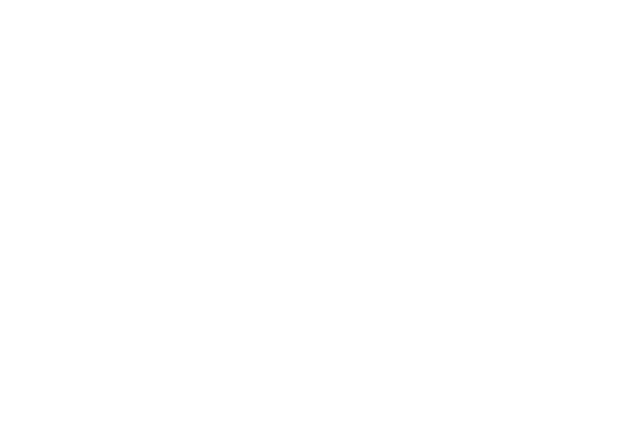
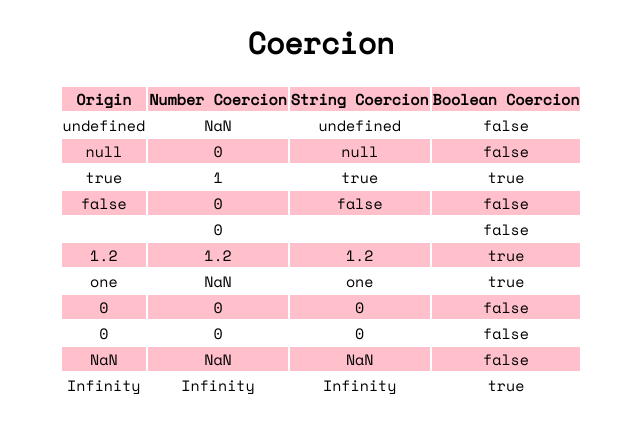
Before and after one commit to misterussell/js-coercion-table, a plain HTML site: page index.html in a window 1280 px wide. Shown: the whole page, without its empty margins (319-959 px from the left). Drawn offline with nearby package versions, Linux system fonts and the light colour scheme.

Commit message:
table generator added

```diff
--- a/index.html
+++ b/index.html
@@ -3,8 +3,32 @@
   <head>
     <meta charset="utf-8">
     <title>Coercion Examples</title>
+    <link rel="stylesheet" href="main.css" media="screen" title="no title">
+    <link href="https://fonts.googleapis.com/css?family=Space+Mono" rel="stylesheet">
+
   </head>
   <body>
-
+    <h1>Coercion</h1>
+    <script src="main.js"></script>
   </body>
 </html>
+
+
+<!-- // undefined
+// null
+// true
+// false
+// ""
+// "1.2"
+// "one"
+// 0
+// -0
+// NaN
+// Infinity
+// -Infinity
+// 1
+// {}
+// []
+// [12]
+// ['something']
+// function(){} -->
--- /dev/null
+++ b/main.css
@@ -0,0 +1,17 @@
+body {
+  font-size: 15px;
+  text-align: center;
+  font-family: 'Space Mono', monospace;
+}
+
+table {
+  margin: 0 auto;
+}
+
+th {
+
+}
+
+tr:nth-child(2n + 1) {
+  background: pink;
+}
--- a/main.js
+++ b/main.js
@@ -1,18 +1,8 @@
-  // undefined
-  // null
-  // true
-  // false
-  // ""
-  // "1.2"
-  // "one"
-  // 0
-  // -0
-  // NaN
-  // Infinity
-  // -Infinity
-  // 1
-  // {}
-  // []
-  // [12]
-  // ['something']
-  // function(){}
+var foo = [undefined , null , true , false , "" , "1.2", "one" , 0 , -0 , NaN , Infinity , -Infinity , 1 , {} , [] , [12] , ['something']];
+
+document.write('<table>');
+document.write('<tr><th>Origin</th><th>Number Coercion</th><th>String Coercion</th><th>Boolean Coercion</th></tr>');
+for (x=0; x <= 10; x++) {
+      document.write('<tr><td>' + foo[x] + '</td><td>' + Number(foo[x]) + '</td><td>' + String(foo[x]) + '</td><td>' + Boolean(foo[x]) + '</td></tr>');
+};
+document.write('</table>');
```
